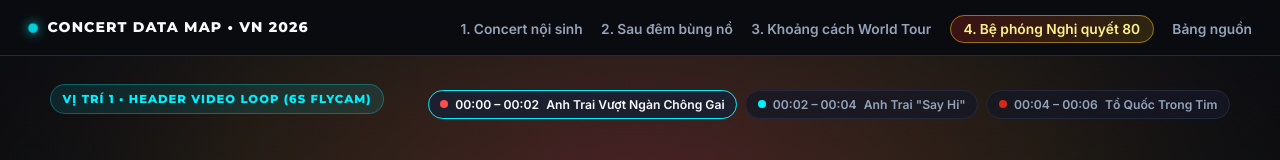
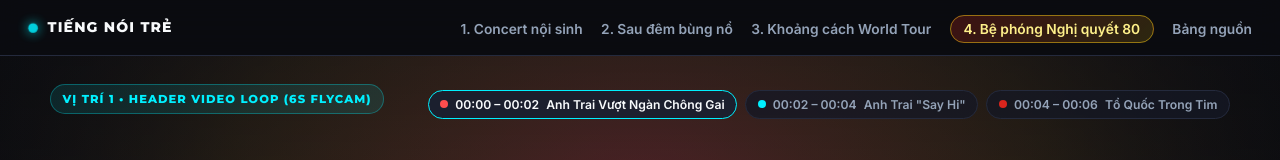
Before and after one commit to giahanluong192/mmj1, a Next.js app: page / in a window 1280 px wide. Shown: the top 160 px of the page. Built offline with nearby package versions, Linux system fonts and the light colour scheme.

Commit message:
style(nav): rename header brand to TIENG NOI TRE

```diff
--- a/src/app/globals.css
+++ b/src/app/globals.css
@@ -110,11 +110,13 @@ textarea {
   font-size: 0.88rem;
   letter-spacing: 0.08em;
   color: var(--text-primary);
+  white-space: nowrap;
 }
 
 .nav-live-pulse {
   width: 10px;
   height: 10px;
+  flex-shrink: 0;
   border-radius: 50%;
   background: var(--neon-cyan);
   box-shadow: 0 0 12px var(--neon-cyan);
--- a/src/app/page.tsx
+++ b/src/app/page.tsx
@@ -54,7 +54,7 @@ export default function Home() {
       <header className="top-editorial-nav">
         <a href="#vi-tri-1" className="nav-brand">
           <span className="nav-live-pulse" />
-          <span>CONCERT DATA MAP • VN 2026</span>
+          <span>TIẾNG NÓI TRẺ</span>
         </a>
 
         <nav aria-label="Điều hướng các chương bài báo">
```
